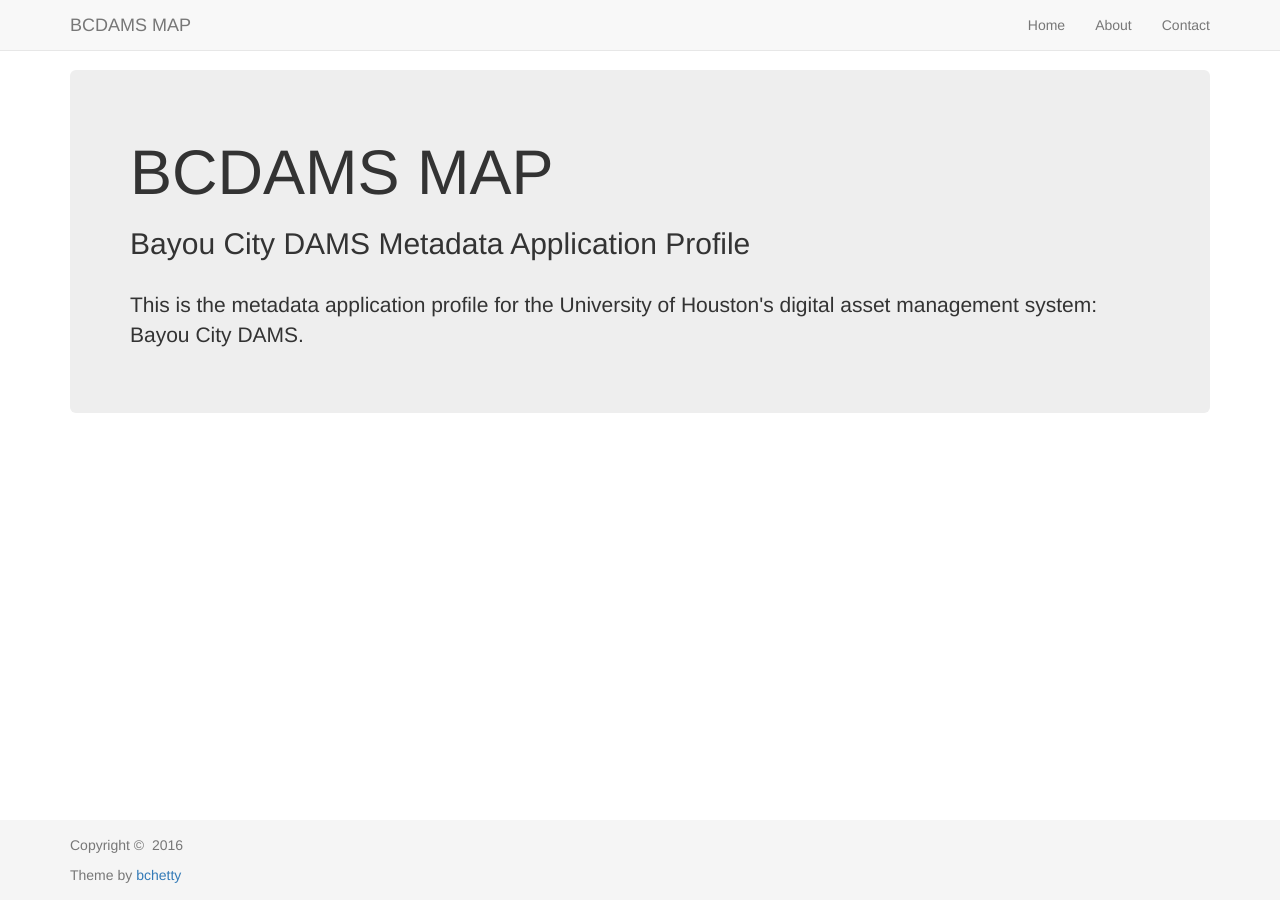
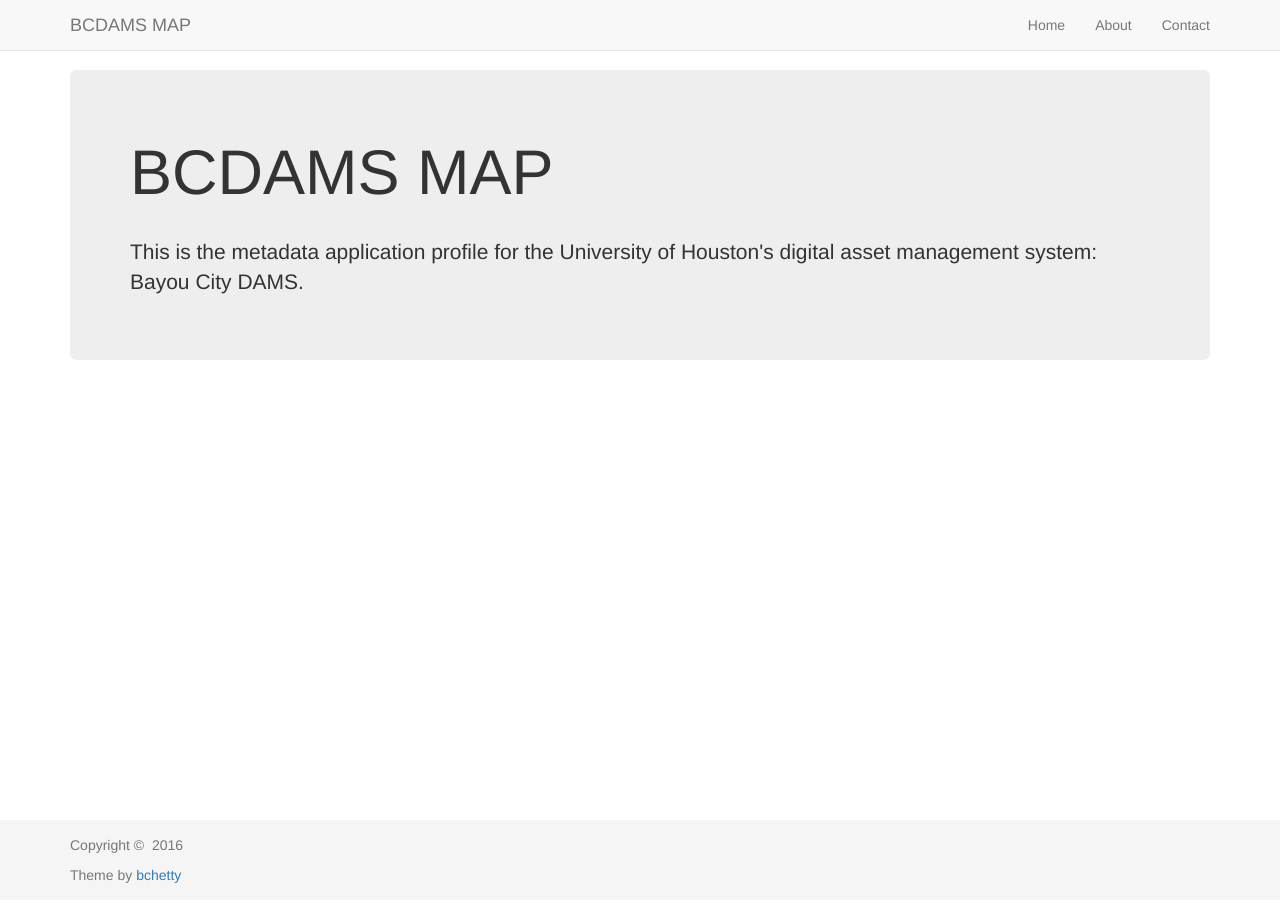
Before and after one commit to uhlibraries-digital/bcdams-map, a Jekyll site: the page built from index.html, in a window 1280 px wide. Built offline with Jekyll 4.4.1, drawn with Linux system fonts in a browser that asks for light colours; nearby versions of some CDN libraries; the list of posts is cut into pages by our own code.

Commit message:
update index.html

```diff
--- a/index.html
+++ b/index.html
@@ -4,7 +4,6 @@
 
 <div class="jumbotron">
     <h1>BCDAMS MAP</h1>
-    <h2>Bayou City DAMS Metadata Application Profile</h2>
     <br/>
     <p>This is the metadata application profile for the University of Houston's digital asset management system: Bayou City DAMS.</p>
     <!-- <p>
```
